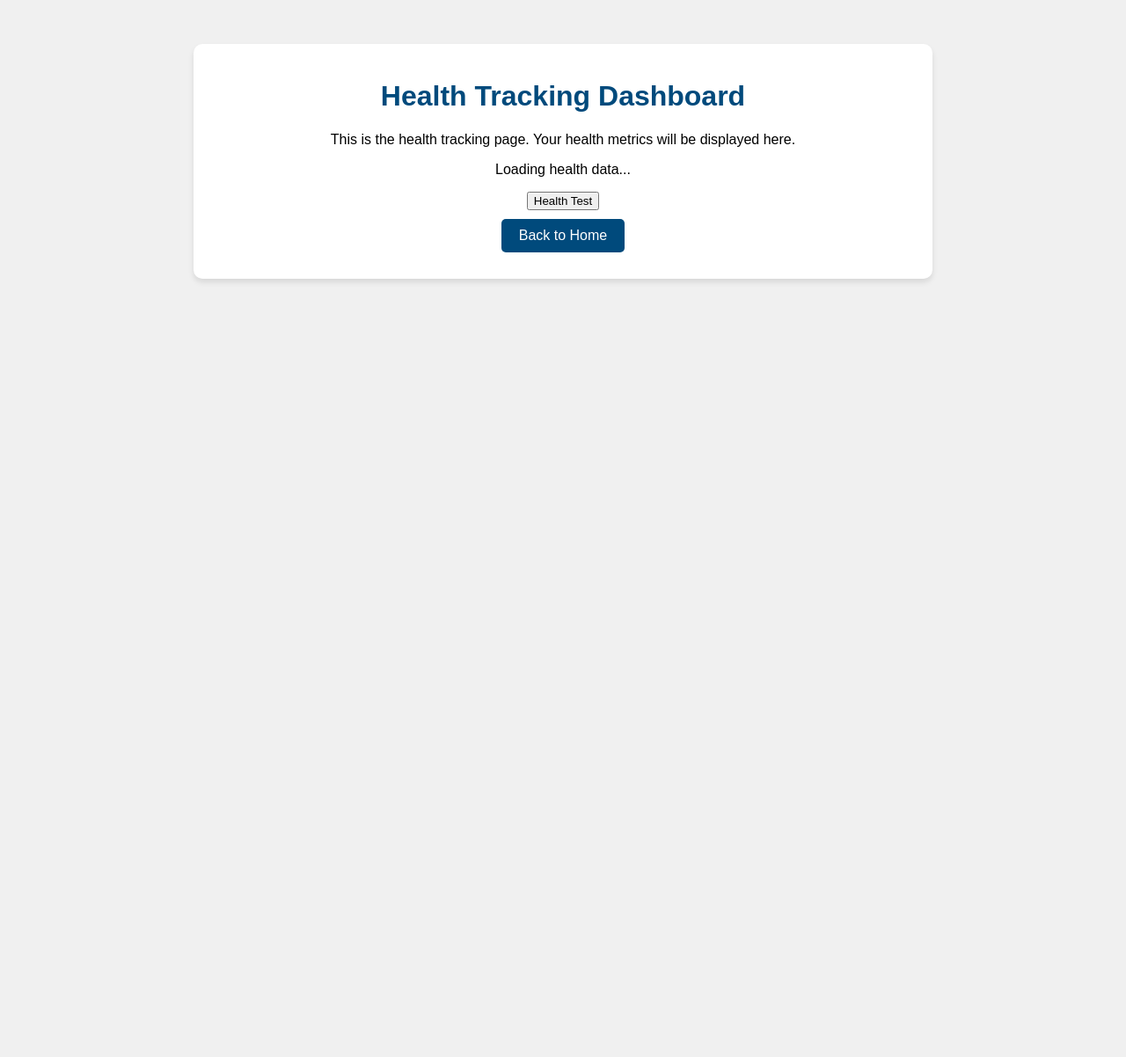
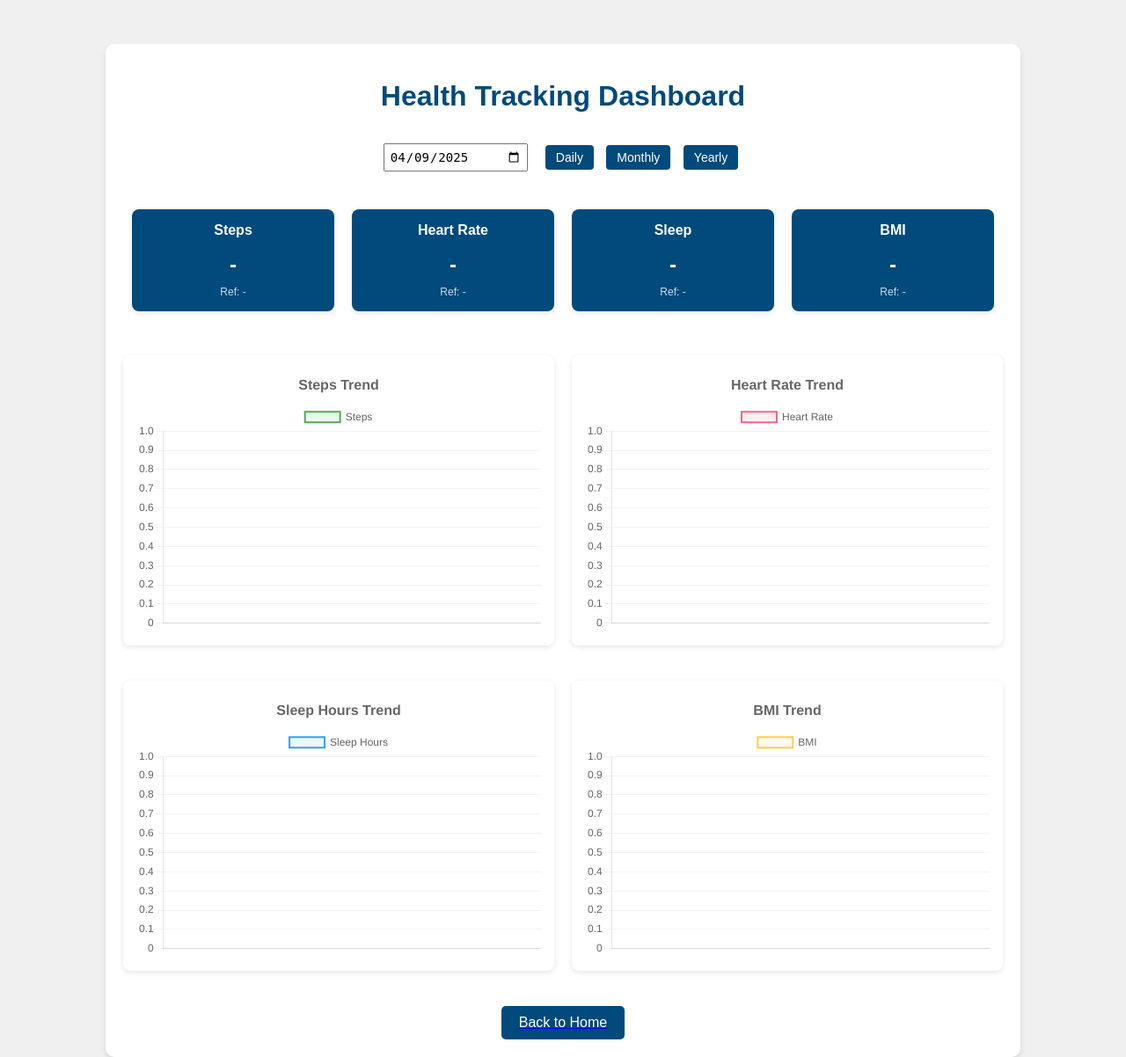
Before and after one commit to ApurvaMandalika9/DataVizProject-VitaFin, a Flask app: page /health in a window 1280 px wide. Shown: the whole page at 88% size. Before the commit the page ends 321 px from the top, so only its background shows below. Run offline with Flask 3, Linux system fonts and the light colour scheme; data that the repository does not hold is empty.

Commit message:
add health visualization

```diff
--- a/static/visualizer-health.js
+++ b/static/visualizer-health.js
@@ -1,14 +1,469 @@
 // visualization logic for health page
 
+let selectedDate = new Date();
+let currentView = 'monthly';
+let chartInstances = {
+    steps: null,
+    heartRate: null,
+    sleep: null,
+    bmi: null
+};
 
-async function fetchHeartRateTrend(startDate, endDate, view = 'daily') {
-    const url = `api/health/heart-rate-trend?start=${startDate}&end=${endDate}&view=${view}`;
-    const response = await fetch(url);
-    return await response.json();
+// Set today's date as default in the calendar
+document.getElementById("calendar").valueAsDate = selectedDate;
+
+document.getElementById("calendar").addEventListener("change", function () {
+    selectedDate = new Date(this.value);
+    showCharts(currentView);
+});
+
+function formatDate(date) {
+    const year = date.getFullYear();
+    const month = String(date.getMonth() + 1).padStart(2, '0');
+    const day = String(date.getDate()).padStart(2, '0');
+    return `${year}-${month}-${day}`;
 }
 
-async function renderHeartRateTrend() {
-    const data = await fetchHeartRateTrend(startDate, endDate, view);
+function getDateRange(view) {
+    const today = selectedDate;
+    let startDate, endDate;
 
-    //console.log('Heart rate trend:', data);
+    if (view === 'daily') {
+        // For daily view, show ±15 days
+        startDate = new Date(today);
+        startDate.setDate(today.getDate() - 15);
+        endDate = new Date(today);
+        endDate.setDate(today.getDate() + 15);
+    } else if (view === 'monthly') {
+        // For monthly view, show the selected month
+        startDate = new Date(today.getFullYear(), today.getMonth(), 1);
+        endDate = new Date(today.getFullYear(), today.getMonth() + 1, 0);
+    } else if (view === 'yearly') {
+        // For yearly view, show the entire year
+        startDate = new Date(today.getFullYear(), 0, 1);
+        endDate = new Date(today.getFullYear(), 11, 31);
+    }
+
+    return {
+        start: formatDate(startDate),
+        end: formatDate(endDate)
+    };
 }
+
+function showCharts(view) {
+    currentView = view;
+    const dateRange = getDateRange(view);
+
+    // Fetch data for each metric and update charts
+    fetchHealthData('steps-trend', dateRange.start, dateRange.end, view, updateStepsChart);
+    fetchHealthData('heart-rate-trend', dateRange.start, dateRange.end, view, updateHeartRateChart);
+    fetchHealthData('sleep-trend', dateRange.start, dateRange.end, view, updateSleepChart);
+    fetchHealthData('bmi-trend', dateRange.start, dateRange.end, view, updateBmiChart);
+}
+
+function fetchHealthData(endpoint, start, end, view, callback) {
+    const url = `/api/health/${endpoint}?start=${start}&end=${end}&view=${view}`;
+
+    fetch(url)
+        .then(response => {
+            if (!response.ok) {
+                throw new Error('Network response was not ok');
+            }
+            return response.json();
+        })
+        .then(data => {
+            callback(data, view);
+        })
+        .catch(error => {
+            console.error('Error fetching data:', error);
+        });
+}
+
+function updateStepsChart(data, view) {
+    const ctx = document.getElementById('stepsChart').getContext('2d');
+
+    // Update summary stat
+    const latestData = data.trend.length > 0 ? data.trend[data.trend.length - 1] : null;
+    if (latestData) {
+        const stepsValue = view === 'yearly' ? latestData.average_steps : latestData.steps;
+        document.getElementById('steps-value').textContent = Math.round(stepsValue).toLocaleString();
+
+        // Update card color based on comparison with reference
+        const cardElement = document.getElementById('steps-value').closest('.stat-card');
+        if (data.reference_average) {
+            if (stepsValue >= data.reference_average) {
+                cardElement.classList.add('positive');
+                cardElement.classList.remove('negative');
+            } else if (stepsValue < data.reference_average) {
+                cardElement.classList.add('negative');
+                cardElement.classList.remove('positive');
+            } else {
+                cardElement.classList.remove('positive', 'negative');
+            }
+        }
+    } else {
+        document.getElementById('steps-value').textContent = '-';
+    }
+
+    if (data.reference_average) {
+        document.getElementById('steps-reference').textContent = `Ref: ${Math.round(data.reference_average).toLocaleString()}`;
+    }
+
+    // Prepare chart data
+    const labels = data.trend.map(item => view === 'yearly' ? item.month : item.date);
+    const values = data.trend.map(item => view === 'yearly' ? item.average_steps : item.steps);
+
+    // Destroy previous chart instance if it exists
+    if (chartInstances.steps) {
+        chartInstances.steps.destroy();
+    }
+
+    // Create new chart
+    chartInstances.steps = new Chart(ctx, {
+        type: 'line',
+        data: {
+            labels: labels,
+            datasets: [{
+                label: view === 'yearly' ? 'Average Steps' : 'Steps',
+                data: values,
+                fill: false,
+                borderColor: '#4CAF50',
+                backgroundColor: 'rgba(76, 175, 80, 0.1)',
+                borderWidth: 2,
+                tension: 0.1,
+                pointRadius: 3,
+                pointHoverRadius: 5
+            }]
+        },
+        options: {
+            responsive: true,
+            maintainAspectRatio: false,
+            plugins: {
+                title: {
+                    display: true,
+                    text: 'Steps Trend',
+                    font: {
+                        size: 16
+                    }
+                },
+                legend: {
+                    position: 'top'
+                }
+            },
+            scales: {
+                x: {
+                    grid: {
+                        display: true,
+                        color: 'rgba(0,0,0,0.05)'
+                    },
+                    ticks: {
+                        maxRotation: 45,
+                        minRotation: 45
+                    }
+                },
+                y: {
+                    grid: {
+                        display: true,
+                        color: 'rgba(0,0,0,0.05)'
+                    },
+                    beginAtZero: true
+                }
+            }
+        }
+    });
+}
+
+function updateHeartRateChart(data, view) {
+    const ctx = document.getElementById('heartRateChart').getContext('2d');
+
+    // Update summary stat
+    const latestData = data.trend.length > 0 ? data.trend[data.trend.length - 1] : null;
+    if (latestData) {
+        const hrValue = view === 'yearly' ? latestData.average_heart_rate : latestData.heart_rate;
+        document.getElementById('heart-rate-value').textContent = Math.round(hrValue);
+
+        // Update card color based on comparison with reference
+        // For heart rate, being too high OR too low is generally negative
+        const cardElement = document.getElementById('heart-rate-value').closest('.stat-card');
+        if (data.reference_average) {
+            // Use a 10% margin for acceptable heart rate range
+            const lowerBound = data.reference_average * 0.9;
+            const upperBound = data.reference_average * 1.1;
+
+            if (hrValue >= lowerBound && hrValue <= upperBound) {
+                cardElement.classList.add('positive');
+                cardElement.classList.remove('negative');
+            } else {
+                cardElement.classList.add('negative');
+                cardElement.classList.remove('positive');
+            }
+        }
+    } else {
+        document.getElementById('heart-rate-value').textContent = '-';
+    }
+
+    if (data.reference_average) {
+        document.getElementById('heart-rate-reference').textContent = `Ref: ${Math.round(data.reference_average)}`;
+    }
+
+    // Prepare chart data
+    const labels = data.trend.map(item => view === 'yearly' ? item.month : item.date);
+    const values = data.trend.map(item => view === 'yearly' ? item.average_heart_rate : item.heart_rate);
+
+    // Destroy previous chart instance if it exists
+    if (chartInstances.heartRate) {
+        chartInstances.heartRate.destroy();
+    }
+
+    // Create new chart
+    chartInstances.heartRate = new Chart(ctx, {
+        type: 'line',
+        data: {
+            labels: labels,
+            datasets: [{
+                label: view === 'yearly' ? 'Average Heart Rate' : 'Heart Rate',
+                data: values,
+                fill: false,
+                borderColor: '#FF6384',
+                backgroundColor: 'rgba(255, 99, 132, 0.1)',
+                borderWidth: 2,
+                tension: 0.1,
+                pointRadius: 3,
+                pointHoverRadius: 5
+            }]
+        },
+        options: {
+            responsive: true,
+            maintainAspectRatio: false,
+            plugins: {
+                title: {
+                    display: true,
+                    text: 'Heart Rate Trend',
+                    font: {
+                        size: 16
+                    }
+                },
+                legend: {
+                    position: 'top'
+                }
+            },
+            scales: {
+                x: {
+                    grid: {
+                        display: true,
+                        color: 'rgba(0,0,0,0.05)'
+                    },
+                    ticks: {
+                        maxRotation: 45,
+                        minRotation: 45
+                    }
+                },
+                y: {
+                    grid: {
+                        display: true,
+                        color: 'rgba(0,0,0,0.05)'
+                    },
+                    beginAtZero: false
+                }
+            }
+        }
+    });
+}
+
+function updateSleepChart(data, view) {
+    const ctx = document.getElementById('sleepChart').getContext('2d');
+
+    // Update summary stat
+    const latestData = data.trend.length > 0 ? data.trend[data.trend.length - 1] : null;
+    if (latestData) {
+        const sleepValue = view === 'yearly' ? latestData.average_sleep_hours : latestData.sleep_hours;
+        document.getElementById('sleep-value').textContent = sleepValue.toFixed(1) + 'h';
+
+        // Update card color based on comparison with reference
+        // For sleep, we want to be close to the reference (not too much, not too little)
+        const cardElement = document.getElementById('sleep-value').closest('.stat-card');
+        if (data.reference_average) {
+            // Use a 15% margin for acceptable sleep range
+            const lowerBound = data.reference_average * 0.85;
+            const upperBound = data.reference_average * 1.15;
+
+            if (sleepValue >= lowerBound && sleepValue <= upperBound) {
+                cardElement.classList.add('positive');
+                cardElement.classList.remove('negative');
+            } else {
+                cardElement.classList.add('negative');
+                cardElement.classList.remove('positive');
+            }
+        }
+    } else {
+        document.getElementById('sleep-value').textContent = '-';
+    }
+
+    if (data.reference_average) {
+        document.getElementById('sleep-reference').textContent = `Ref: ${data.reference_average.toFixed(1)}h`;
+    }
+
+    // Prepare chart data
+    const labels = data.trend.map(item => view === 'yearly' ? item.month : item.date);
+    const values = data.trend.map(item => view === 'yearly' ? item.average_sleep_hours : item.sleep_hours);
+
+    // Destroy previous chart instance if it exists
+    if (chartInstances.sleep) {
+        chartInstances.sleep.destroy();
+    }
+
+    // Create new chart
+    chartInstances.sleep = new Chart(ctx, {
+        type: 'line',
+        data: {
+            labels: labels,
+            datasets: [{
+                label: view === 'yearly' ? 'Average Sleep Hours' : 'Sleep Hours',
+                data: values,
+                fill: false,
+                borderColor: '#36A2EB',
+                backgroundColor: 'rgba(54, 162, 235, 0.1)',
+                borderWidth: 2,
+                tension: 0.1,
+                pointRadius: 3,
+                pointHoverRadius: 5
+            }]
+        },
+        options: {
+            responsive: true,
+            maintainAspectRatio: false,
+            plugins: {
+                title: {
+                    display: true,
+                    text: 'Sleep Hours Trend',
+                    font: {
+                        size: 16
+                    }
+                },
+                legend: {
+                    position: 'top'
+                }
+            },
+            scales: {
+                x: {
+                    grid: {
+                        display: true,
+                        color: 'rgba(0,0,0,0.05)'
+                    },
+                    ticks: {
+                        maxRotation: 45,
+                        minRotation: 45
+                    }
+                },
+                y: {
+                    grid: {
+                        display: true,
+                        color: 'rgba(0,0,0,0.05)'
+                    },
+                    beginAtZero: false
+                }
+            }
+        }
+    });
+}
+
+function updateBmiChart(data, view) {
+    const ctx = document.getElementById('bmiChart').getContext('2d');
+
+    // Update summary stat
+    const latestData = data.trend.length > 0 ? data.trend[data.trend.length - 1] : null;
+    if (latestData) {
+        const bmiValue = view === 'yearly' ? latestData.average_bmi : latestData.bmi;
+        document.getElementById('bmi-value').textContent = bmiValue.toFixed(1);
+
+        // Update card color based on comparison with reference
+        // For BMI, we want to be close to the reference (not too high, not too low)
+        const cardElement = document.getElementById('bmi-value').closest('.stat-card');
+        if (data.reference_average) {
+            // Use a 10% margin for acceptable BMI range
+            const lowerBound = data.reference_average * 0.9;
+            const upperBound = data.reference_average * 1.1;
+
+            if (bmiValue >= lowerBound && bmiValue <= upperBound) {
+                cardElement.classList.add('positive');
+                cardElement.classList.remove('negative');
+            } else {
+                cardElement.classList.add('negative');
+                cardElement.classList.remove('positive');
+            }
+        }
+    } else {
+        document.getElementById('bmi-value').textContent = '-';
+    }
+
+    if (data.reference_average) {
+        document.getElementById('bmi-reference').textContent = `Ref: ${data.reference_average.toFixed(1)}`;
+    }
+
+    // Prepare chart data
+    const labels = data.trend.map(item => view === 'yearly' ? item.month : item.date);
+    const values = data.trend.map(item => view === 'yearly' ? item.average_bmi : item.bmi);
+
+    // Destroy previous chart instance if it exists
+    if (chartInstances.bmi) {
+        chartInstances.bmi.destroy();
+    }
+
+    // Create new chart
+    chartInstances.bmi = new Chart(ctx, {
+        type: 'line',
+        data: {
+            labels: labels,
+            datasets: [{
+                label: view === 'yearly' ? 'Average BMI' : 'BMI',
+                data: values,
+                fill: false,
+                borderColor: '#FFCE56',
+                backgroundColor: 'rgba(255, 206, 86, 0.1)',
+                borderWidth: 2,
+                tension: 0.1,
+                pointRadius: 3,
+                pointHoverRadius: 5
+            }]
+        },
+        options: {
+            responsive: true,
+            maintainAspectRatio: false,
+            plugins: {
+                title: {
+                    display: true,
+                    text: 'BMI Trend',
+                    font: {
+                        size: 16
+                    }
+                },
+                legend: {
+                    position: 'top'
+                }
+            },
+            scales: {
+                x: {
+                    grid: {
+                        display: true,
+                        color: 'rgba(0,0,0,0.05)'
+                    },
+                    ticks: {
+                        maxRotation: 45,
+                        minRotation: 45
+                    }
+                },
+                y: {
+                    grid: {
+                        display: true,
+                        color: 'rgba(0,0,0,0.05)'
+                    },
+                    beginAtZero: false
+                }
+            }
+        }
+    });
+}
+
+window.onload = function() {
+    showCharts('monthly');
+};
--- a/templates/health.html
+++ b/templates/health.html
@@ -4,7 +4,7 @@
     <meta charset="UTF-8">
     <meta name="viewport" content="width=device-width, initial-scale=1.0">
     <title>VitaFin - Health Tracker</title>
-    <link rel="stylesheet" href="{{ url_for('static', filename='styles.css') }}">
+    <script src="https://cdn.jsdelivr.net/npm/chart.js"></script>
     <style>
         body {
             font-family: 'Arial', sans-serif;
@@ -14,29 +14,133 @@
         }
 
         .container {
-            text-align: center;
+            max-width: 1000px;
+            margin: 0 auto;
+            padding: 20px;
             background-color: #fff;
-            padding: 20px;
             border-radius: 10px;
             box-shadow: 0 4px 6px rgba(0, 0, 0, 0.1);
-            margin: 0 auto;
-            max-width: 800px;
             margin-top: 50px;
         }
 
         h1 {
+            text-align: center;
             color: #004a7c;
         }
 
+        .dashboard {
+            display: flex;
+            flex-direction: column;
+            gap: 20px;
+        }
+
+        .calendar-container {
+            display: flex;
+            flex-direction: row;
+            align-items: center;
+            justify-content: center;
+            padding: 10px;
+            gap: 15px;
+        }
+
+        #calendar {
+            padding: 5px;
+            font-size: 14px;
+            width: 150px;
+        }
+
+        .view-buttons button {
+            margin: 5px;
+            padding: 6px 12px;
+            font-size: 14px;
+            background-color: #004a7c;
+            color: white;
+            border: none;
+            border-radius: 4px;
+            cursor: pointer;
+        }
+
+        .view-buttons button:hover {
+            background-color: #0056b3;
+        }
+
+        .charts-container {
+            display: flex;
+            flex-wrap: wrap;
+            justify-content: space-around;
+            gap: 20px;
+        }
+
+        .chart-wrapper {
+            flex: 1 1 45%;
+            min-width: 300px;
+            background-color: white;
+            border-radius: 8px;
+            box-shadow: 0 2px 6px rgba(0, 0, 0, 0.1);
+            padding: 15px;
+            margin-bottom: 20px;
+            height: 300px;
+        }
+
+        .chart-wrapper canvas {
+            width: 100%;
+            height: 100%;
+        }
+
+        .summary-stats {
+            display: flex;
+            flex-wrap: wrap;
+            justify-content: space-between;
+            margin-bottom: 20px;
+        }
+
+        .stat-card {
+            flex: 1 1 20%;
+            min-width: 150px;
+            background-color: #004a7c;
+            color: white;
+            border-radius: 8px;
+            padding: 15px;
+            margin: 10px;
+            text-align: center;
+            box-shadow: 0 2px 6px rgba(0, 0, 0, 0.1);
+            transition: background-color 0.3s ease;
+        }
+
+        .stat-card.positive {
+            background-color: #4CAF50; /* Green for positive metrics */
+        }
+
+        .stat-card.negative {
+            background-color: #F44336; /* Red for negative metrics */
+        }
+
+        .stat-card h3 {
+            margin-top: 0;
+            font-size: 16px;
+        }
+
+        .stat-card .value {
+            font-size: 24px;
+            font-weight: bold;
+            margin: 10px 0;
+        }
+
+        .stat-card .reference {
+            font-size: 12px;
+            opacity: 0.8;
+        }
+
         .back-button {
+            display: block;
+            margin: 20px auto 0;
             background-color: #004a7c;
             color: #fff;
             border: none;
             padding: 10px 20px;
-            margin: 10px;
             border-radius: 5px;
+            font-size: 16px;
             cursor: pointer;
-            font-size: 16px;
             transition: background-color 0.3s ease;
         }
 
@@ -48,18 +152,60 @@
 <body>
     <div class="container">
         <h1>Health Tracking Dashboard</h1>
-        <p>This is the health tracking page. Your health metrics will be displayed here.</p>
 
-        <div id="health-metrics">
-            <!-- Health metrics will be loaded here via JavaScript -->
-            <p>Loading health data...</p>
-            <button type="button" id = 'health-test'>Health Test</button>
+        <div class="dashboard">
+            <div class="calendar-container">
+                <input type="date" id="calendar" />
+                <div class="view-buttons">
+                    <button onclick="showCharts('daily')">Daily</button>
+                    <button onclick="showCharts('monthly')">Monthly</button>
+                    <button onclick="showCharts('yearly')">Yearly</button>
+                </div>
+            </div>
+
+            <div class="summary-stats">
+                <div class="stat-card">
+                    <h3>Steps</h3>
+                    <div class="value" id="steps-value">-</div>
+                    <div class="reference" id="steps-reference">Ref: -</div>
+                </div>
+                <div class="stat-card">
+                    <h3>Heart Rate</h3>
+                    <div class="value" id="heart-rate-value">-</div>
+                    <div class="reference" id="heart-rate-reference">Ref: -</div>
+                </div>
+                <div class="stat-card">
+                    <h3>Sleep</h3>
+                    <div class="value" id="sleep-value">-</div>
+                    <div class="reference" id="sleep-reference">Ref: -</div>
+                </div>
+                <div class="stat-card">
+                    <h3>BMI</h3>
+                    <div class="value" id="bmi-value">-</div>
+                    <div class="reference" id="bmi-reference">Ref: -</div>
+                </div>
+            </div>
+
+            <div class="charts-container">
+                <div class="chart-wrapper">
+                    <canvas id="stepsChart"></canvas>
+                </div>
+                <div class="chart-wrapper">
+                    <canvas id="heartRateChart"></canvas>
+                </div>
+                <div class="chart-wrapper">
+                    <canvas id="sleepChart"></canvas>
+                </div>
+                <div class="chart-wrapper">
+                    <canvas id="bmiChart"></canvas>
+                </div>
+            </div>
         </div>
 
         <a href="{{ url_for('index') }}">
             <button class="back-button">Back to Home</button>
         </a>
     </div>
-    <script src="{{ url_for('static', filename='visualizer-health.js') }}" defer></script>
+    <script src="{{ url_for('static', filename='visualizer-health.js') }}"></script>
 </body>
 </html>
```
